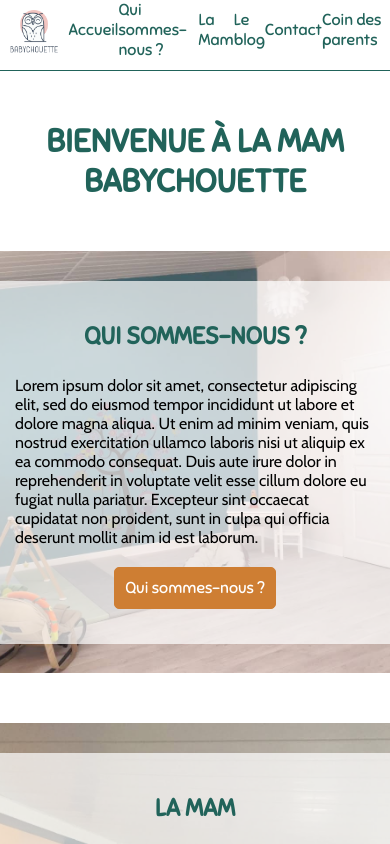
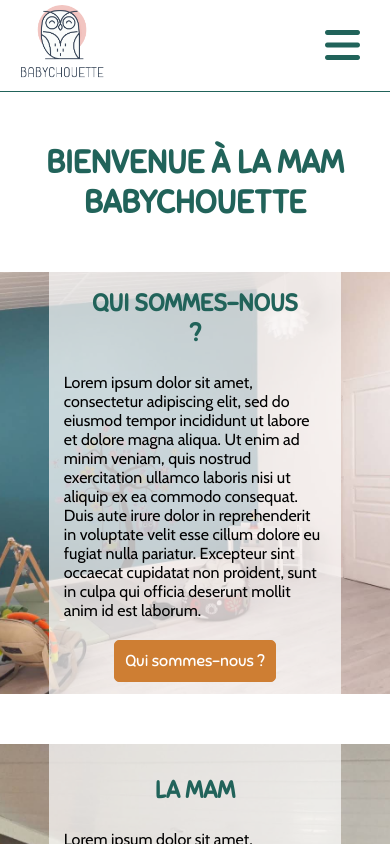
Before and after one commit to masamana/babychouette-react, a React (Create React App) app: page / in a window 390 px wide. Shown: the top 844 px of the page. Built offline with nearby package versions, Linux system fonts and the light colour scheme; no server answers.

Commit message:
burger menu ok/handleDisplay pas fonctionnel

```diff
--- a/src/assets/scss/theme/_accueil.scss
+++ b/src/assets/scss/theme/_accueil.scss
@@ -31,7 +31,7 @@ main {
     }
 }
 
-@media  screen and (max-width: 768px) {
+@media  screen and (max-width: 934px) {
 
     main {
 
@@ -42,7 +42,7 @@ main {
             align-items: center;
 
             .container {
-            width: 100%;
+                width: 75%;
                 height: auto;
                 .content {
                     padding: 15px;
--- a/src/assets/scss/theme/_header.scss
+++ b/src/assets/scss/theme/_header.scss
@@ -1,17 +1,27 @@
 header {
     width: 100%;
 
-        .nav-menu ul {
+    .nav-menu {
+        display: flex;
+        justify-content: space-between;
+        align-items: center;
+        border-bottom: 1px solid $bleu;
+        .logo-container {
+            width: 10vh;
+            margin: 5px 20px;
+            .logo {
+                width: 100%;
+                height: 100%;
+            }
+        }
+        ul.nav-items {
             background-color: $blanc;
             display: flex;
             justify-content: space-evenly;
             align-items: center;
-            border-bottom: 1px solid $bleu;
             text-decoration: none;
             font-family: $snigletRegular;
-
-        }
-        .nav-menu ul a::after {
+            a::after {
                 content: "";
                 display: block;
                 background-color: $bleu;
@@ -21,8 +31,7 @@ header {
                 margin: 0.5rem auto 0;
                 transition: all 0.3s ease;
             }
-
-        .nav-menu ul a:hover::after {
+            a:hover::after {
                 content: "";
                 display: block;
                 background-color: $bleu;
@@ -31,26 +40,81 @@ header {
                 height: 2px;
                 margin: 0.5rem auto 0;
             }
-
-        .nav-menu ul li {
+            li {
                 list-style: none;
                 margin: auto;
+                padding: 0 40px;
+            }
+        }
+        button.burger {
+            display: none;
+        }
+    }
 }
 
-        .nav-menu li:first-of-type {
+
+@media  screen and (max-width: 934px) {
+
+    header {
+        width: 100%;
+
+        .nav-menu {
+            display: flex;
+            justify-content: space-between;
+            align-items: center;
+            border-bottom: 1px solid $bleu;
+            .logo-container {
                 width: 10vh;
-            margin: 10px;
-        }
-
+                margin: 5px 20px;
                 .logo {
                     width: 100%;
                     height: 100%;
                 }
             }
+            ul.nav-items {
+                background-color: $blanc;
+                display: none;
+                // justify-content: space-evenly;
+                // align-items: center;
+                text-decoration: none;
+                font-family: $snigletRegular;
+                // a::after {
+                //     content: "";
+                //     display: block;
+                //     background-color: $bleu;
+                //     border-radius: 50%;
+                //     width: 0;
+                //     height: 2px;
+                //     margin: 0.5rem auto 0;
+                //     transition: all 0.3s ease;
+                // }
+                // a:hover::after {
+                //     content: "";
+                //     display: block;
+                //     background-color: $bleu;
+                //     border-radius: 50%;
+                //     width: 70%;
+                //     height: 2px;
+                //     margin: 0.5rem auto 0;
+                // }
+                // &.hiden {
+                //     display: none;
+                // }
 
-
-@media  screen and (max-width: 768px) {
-
-
+                li {
+                    list-style: none;
+                    margin: auto;
+                }
 
             }
+            button.burger {
+                display: block;
+                cursor: pointer;
+                color: $bleu;
+                border: 0;
+                background-color: white;
+                padding: 0 30px;
+            }
+        }
+    }
+}
--- a/src/components/Header.jsx
+++ b/src/components/Header.jsx
@@ -1,17 +1,24 @@
+import { useState } from "react";
 import { Link } from "react-router-dom";
 
 const Header = () => {
+  const [display, setDisplay] = useState(false);
+
+  const handleDisplay = () => {
+    setDisplay(!display);
+  }
+
   return (
     <header>
       <nav className="nav-menu">
-        <ul>
-          <li id="logo">
+          <div className="logo-container">
             <img
               className="logo"
               src="/img/babychouette-logo-blanc.png"
               alt="Logo Babychouette"
-            />
-          </li>
+              />
+          </div>
+        <ul className={'nav-items ${display ? "" : "hiden"}'}>
           <li>
               <Link to="/">Accueil</Link>
           </li>
@@ -31,6 +38,9 @@ const Header = () => {
               <Link to="/login">Coin des parents</Link>
           </li>
         </ul>
+        <button className="burger" onClick={handleDisplay}>
+          <i className="fa-solid fa-bars fa-3x"></i>
+        </button>
       </nav>
     </header>
   );
--- a/src/pages/Login.jsx
+++ b/src/pages/Login.jsx
@@ -42,7 +42,7 @@ const Login = () => {
           navigate('/avis');
         } else if (jwtResponse.status === 200 && loginData.roles === 'admin') {
             localStorage.setItem ('jwt', JSON.stringify(loginData))
-          navigate('/espace-admin');
+            navigate('/espace-admin');
         // sinon je retourne un message d'erreur et renvoi au formulaire de connexion
         } else {
             alert('Combinaison email et mot de pass incorrecte')
```
Lines whose indentation alone changed are shown as unchanged.
